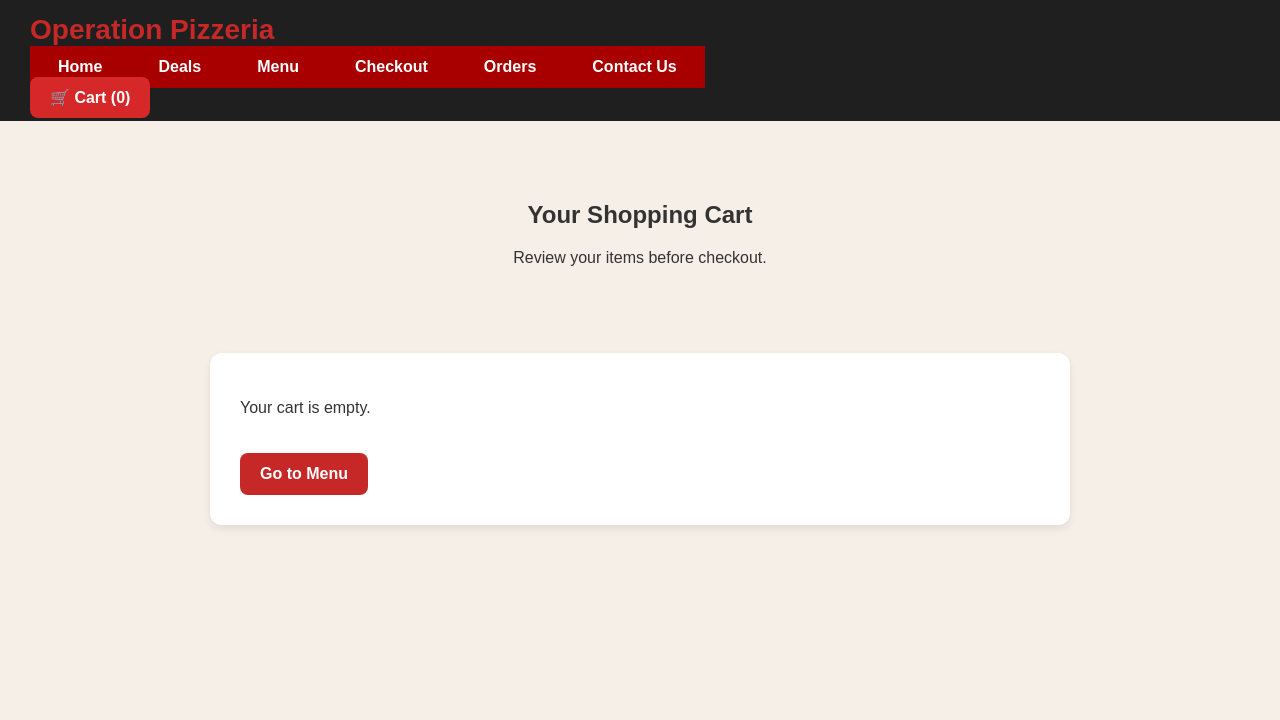
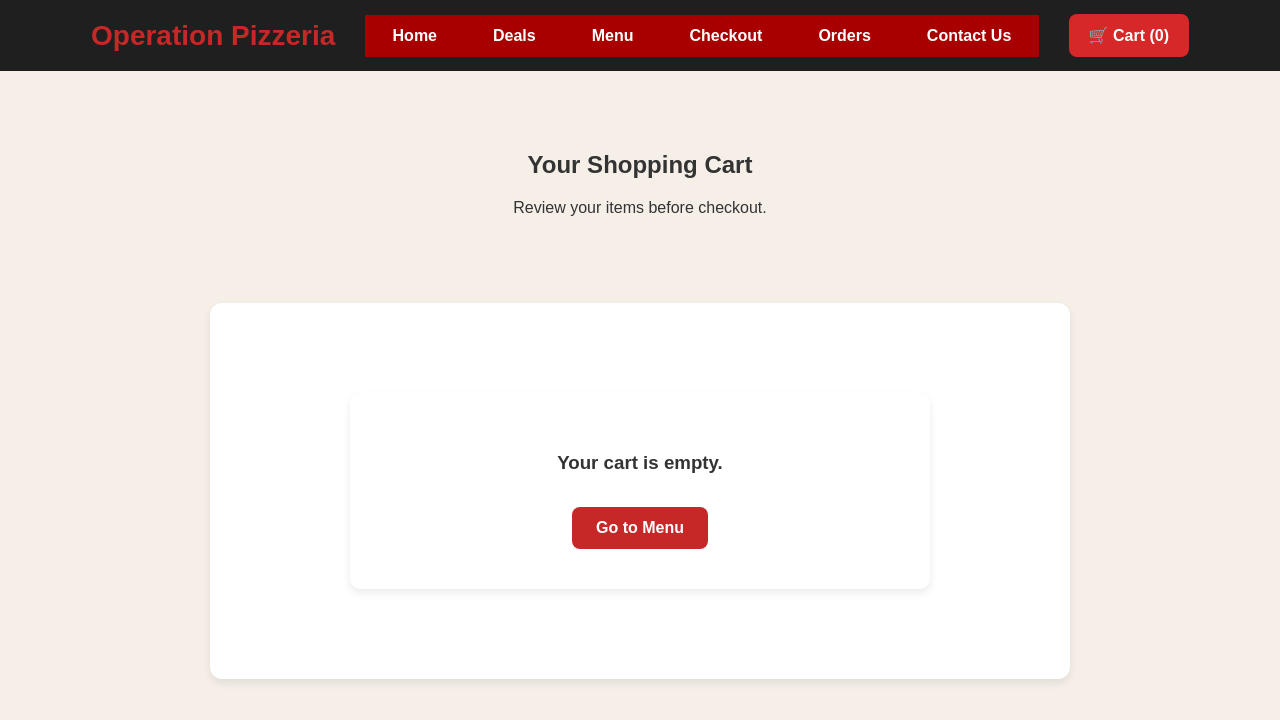
Before and after one commit to sktooyak/pizza-app, a Flask app: page /cart in a window 1280 px wide. Shown: the top 720 px of the page. Run offline with Flask 3, Linux system fonts and the light colour scheme.

Commit message:
Update cart.html
fixed merge conflicts

```diff
--- a/templates/cart.html
+++ b/templates/cart.html
@@ -1,16 +1,25 @@
 <!DOCTYPE html>
 <html lang="en">
 <head>
+    <!-- Basic page setup -->
     <meta charset="UTF-8">
     <meta name="viewport" content="width=device-width, initial-scale=1.0">
     <title>Cart - Operation Pizzeria</title>
+
+    <!-- Connect stylesheet -->
     <link rel="stylesheet" href="{{ url_for('static', filename='style.css') }}">
 </head>
 <body>
 
+    <!-- =========================
+         HEADER / NAVIGATION
+         ========================= -->
     <header class="top-header">
+        <div class="container">
+            <!-- Clickable site logo -->
             <a href="/" class="logo">Operation Pizzeria</a>
 
+            <!-- Main navigation links -->
             <nav class="main-nav">
                 <a href="/">Home</a>
                 <a href="/deals">Deals</a>
@@ -20,33 +29,47 @@
                 <a href="/contact">Contact Us</a>
             </nav>
 
+            <!-- Shopping cart button -->
             <a href="/cart" class="cart-button">🛒 Cart ({{ cart_count }})</a>
+        </div>
     </header>
 
+    <!-- =========================
+         PAGE HERO
+         ========================= -->
     <main class="hero">
         <h2>Your Shopping Cart</h2>
         <p>Review your items before checkout.</p>
     </main>
 
+    <!-- =========================
+         CART CONTENT
+         ========================= -->
     <section class="cart-container">
         {% if cart_items %}
             <ul class="cart-list">
                 {% for item in cart_items %}
-                    <li>
-                        <span>{{ item.pizza_name }} - ${{ item.price }}</span>
+                    <li class="cart-item">
+                        <div class="cart-item-info">
+                            {{ item.pizza_name }} - ${{ "%.2f"|format(item.price) }}
+                        </div>
 
+                        <div class="cart-item-actions">
                             <form action="/remove_from_cart/{{ loop.index0 }}" method="POST">
                                 <button type="submit" class="remove-btn">Remove</button>
                             </form>
+                        </div>
                     </li>
                 {% endfor %}
             </ul>
 
-            <h3 class="cart-total">Total: ${{ total }}</h3>
+            <h3 class="cart-total">Total: ${{ "%.2f"|format(total) }}</h3>
             <a href="/order" class="order-button">Proceed to Checkout</a>
         {% else %}
-            <p>Your cart is empty.</p>
-            <a href="/menu" class="order-button">Go to Menu</a>
+            <div class="empty-checkout-state">
+                <h3>Your cart is empty.</h3>
+                <a href="/menu" class="empty-cart-btn">Go to Menu</a>
+            </div>
         {% endif %}
     </section>
 
```
Lines whose indentation alone changed are shown as unchanged.
